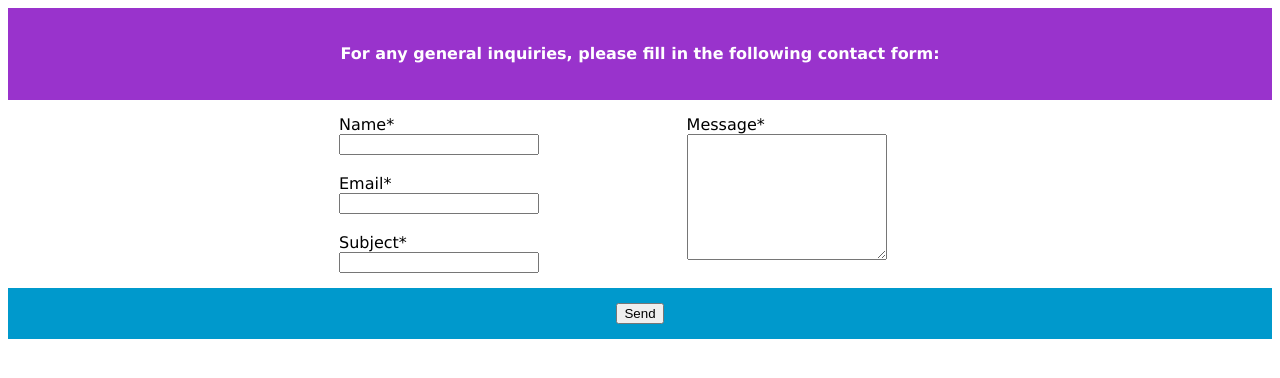
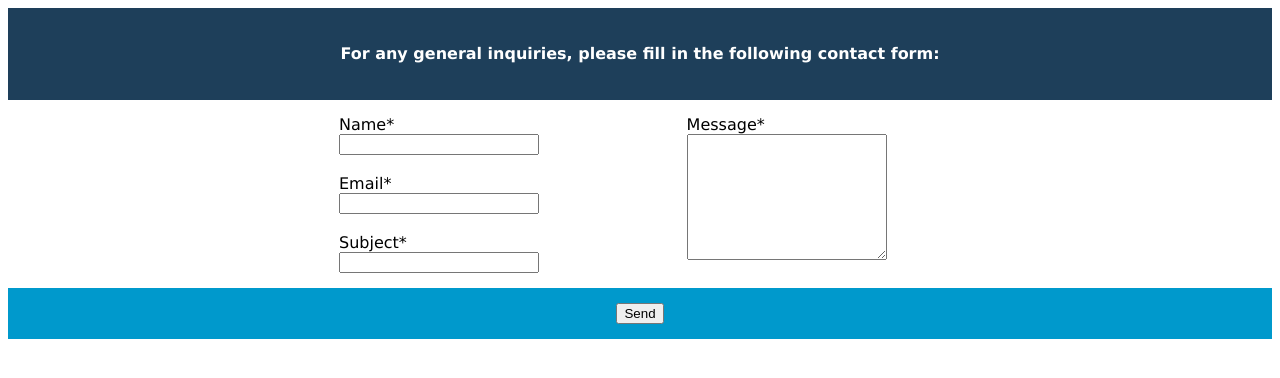
Before and after one commit to Tulsi1/form, a PHP site: page / in a window 1280 px wide. Shown: the top 378 px of the page. Run offline with PHP 8.4, Linux system fonts and the light colour scheme; some libraries are stand-ins or nearby versions.

Commit message:
Update finals.css

```diff
--- a/finals.css
+++ b/finals.css
@@ -15,7 +15,7 @@ html {
   font-family: "Lucida Sans", sans-serif;
 }
 .header {
-  background-color: #9933cc;
+  background-color: #1e3f5a;
   color: #ffffff;
   padding: 15px;
 }
```
